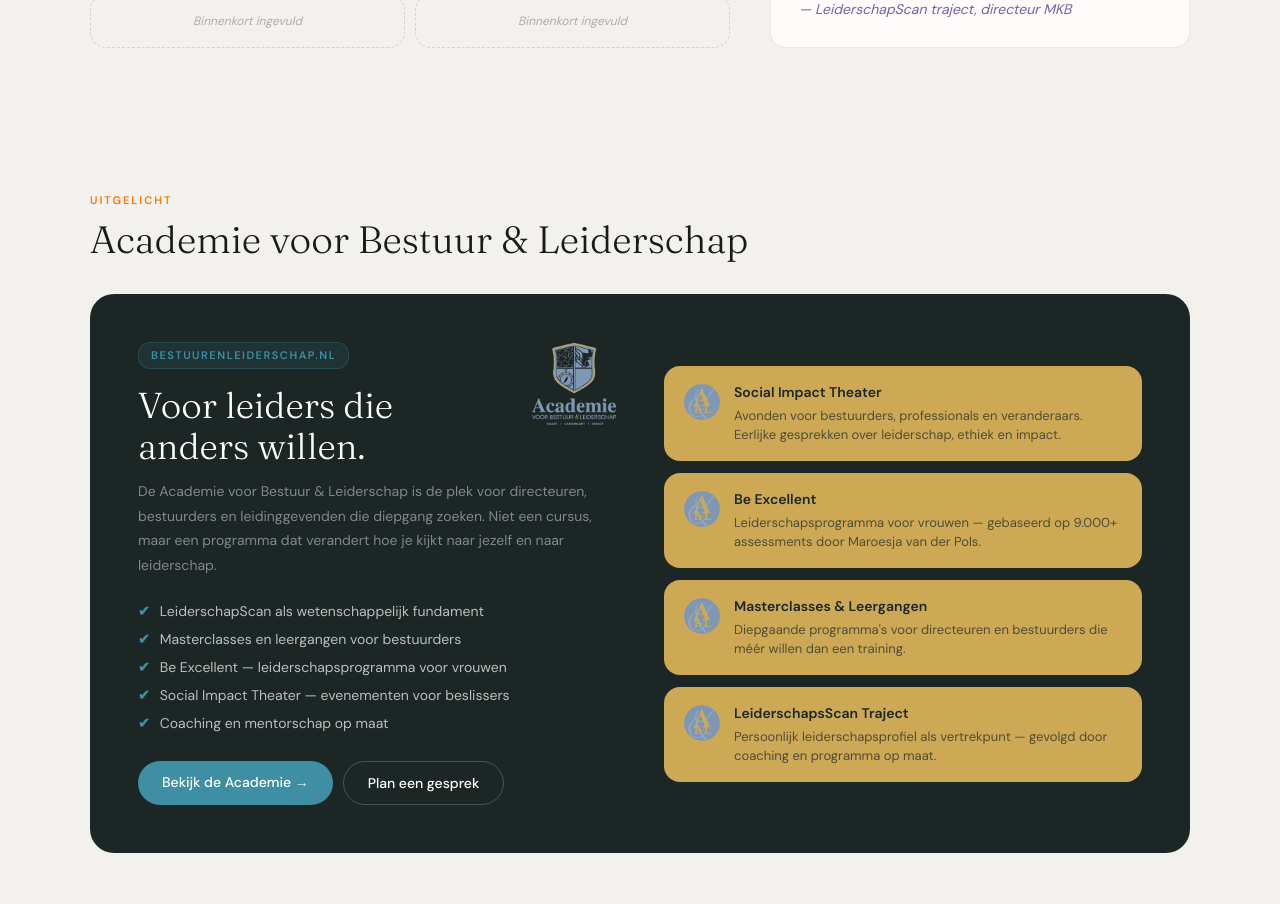
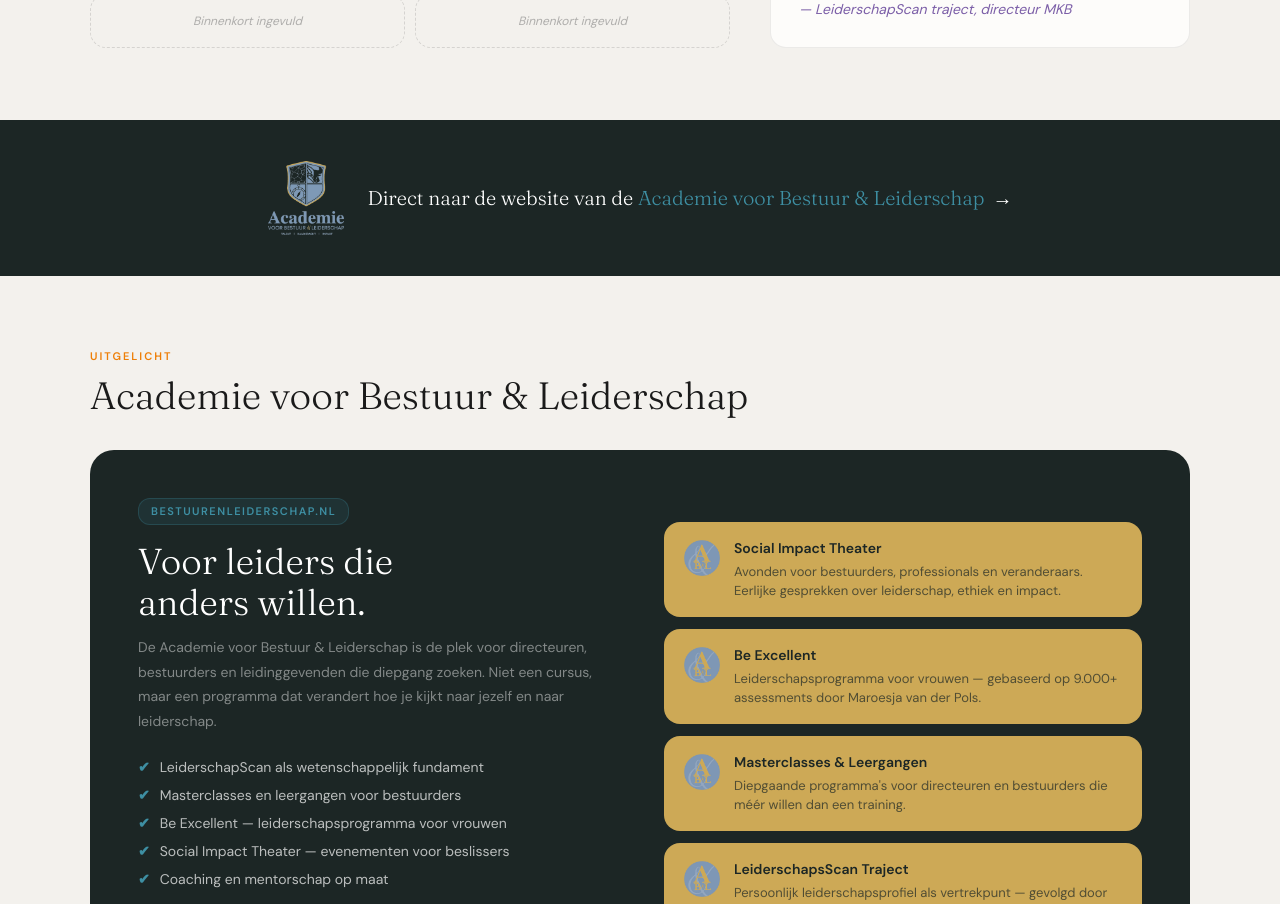
Before and after one commit to Hein-Runderkamp/7life-site, a Next.js app: page /leiderschap in a window 1280 px wide. Shown: the part 1160-2064 px from the top of the page. Built offline with nearby package versions, Linux system fonts and the light colour scheme.

Commit message:
Leiderschap-pagina: donkere linkbalk naar Academie-website toegevoegd tussen 'de vraag' en 'uitgelicht', logo verwijderd uit Uitgelicht-sectie

```diff
--- a/app/leiderschap/page.tsx
+++ b/app/leiderschap/page.tsx
@@ -330,6 +330,32 @@
           </div>
         </section>
 
+        {/* ACADEMIE LINKBALK */}
+        <a
+          href="https://www.bestuurenleiderschap.nl"
+          target="_blank"
+          rel="noopener noreferrer"
+          className="group relative flex items-center justify-center gap-6 bg-donker px-[5%] py-10 overflow-hidden hover:bg-[#232f2d] transition-colors"
+        >
+          <div className="relative w-[76px] h-[76px] flex-shrink-0">
+            <Image
+              src="/leiderschap/academie-logo.png"
+              alt="Academie voor Bestuur & Leiderschap"
+              fill
+              className="object-contain"
+            />
+          </div>
+          <div className="text-white text-[17px] sm:text-xl font-serif font-light leading-snug text-center">
+            Direct naar de website van de{" "}
+            <span className="text-blauw">
+              Academie voor Bestuur &amp; Leiderschap
+            </span>
+            <span className="inline-block ml-2 transition-transform group-hover:translate-x-1">
+              →
+            </span>
+          </div>
+        </a>
+
         {/* ACADEMIE SPOTLIGHT */}
         <section className="px-[5%] py-[72px] bg-achtergrond" id="academie">
           <div className="max-w-[1100px] mx-auto">
@@ -341,26 +367,14 @@
             </h2>
             <div className="bg-donker rounded-[24px] p-8 sm:p-12 grid grid-cols-1 lg:grid-cols-2 gap-12 items-center">
               <div>
-                <div className="flex items-start justify-between gap-5 mb-3">
-                  <div>
                 <div className="inline-block bg-blauw/[0.12] border border-blauw/25 text-blauw text-[11px] font-semibold tracking-[1.5px] px-3 py-1 rounded-xl uppercase mb-4">
                   bestuurenleiderschap.nl
                 </div>
-                    <h3 className="font-serif text-[clamp(24px,3vw,36px)] font-light text-white leading-[1.15]">
+                <h3 className="font-serif text-[clamp(24px,3vw,36px)] font-light text-white leading-[1.15] mb-3">
                   Voor leiders die
                   <br />
                   anders willen.
                 </h3>
-                  </div>
-                  <div className="relative w-[84px] h-[84px] flex-shrink-0">
-                    <Image
-                      src="/leiderschap/academie-logo.png"
-                      alt="Academie voor Bestuur & Leiderschap"
-                      fill
-                      className="object-contain"
-                    />
-                  </div>
-                </div>
                 <p className="text-white/45 text-sm leading-[1.75] mb-6">
                   De Academie voor Bestuur &amp; Leiderschap is de plek voor
                   directeuren, bestuurders en leidinggevenden die diepgang
```
Also changed, not shown: 1 other file (tests, documents, lock files or other folders). Lines whose indentation alone changed are shown as unchanged.
